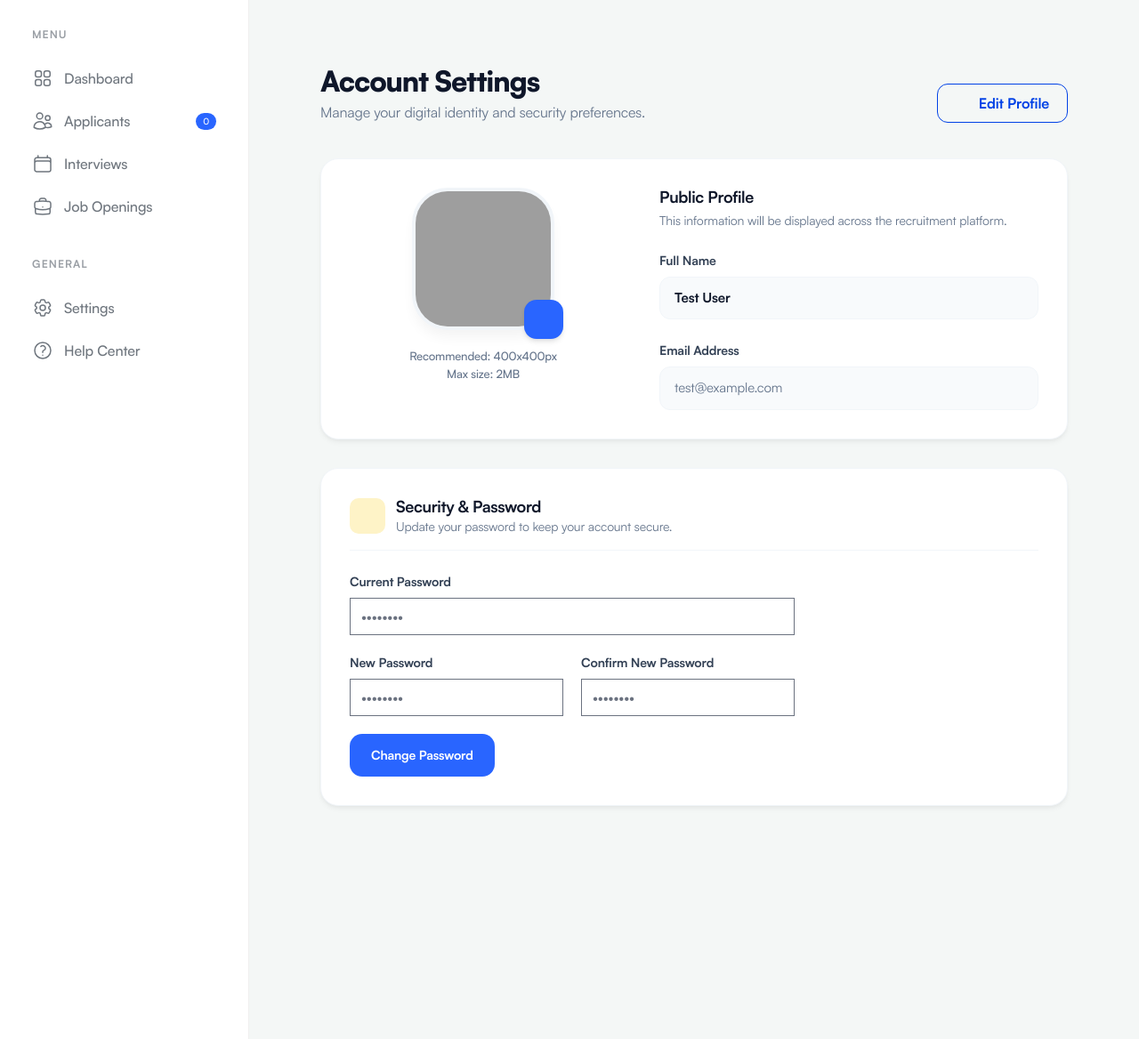
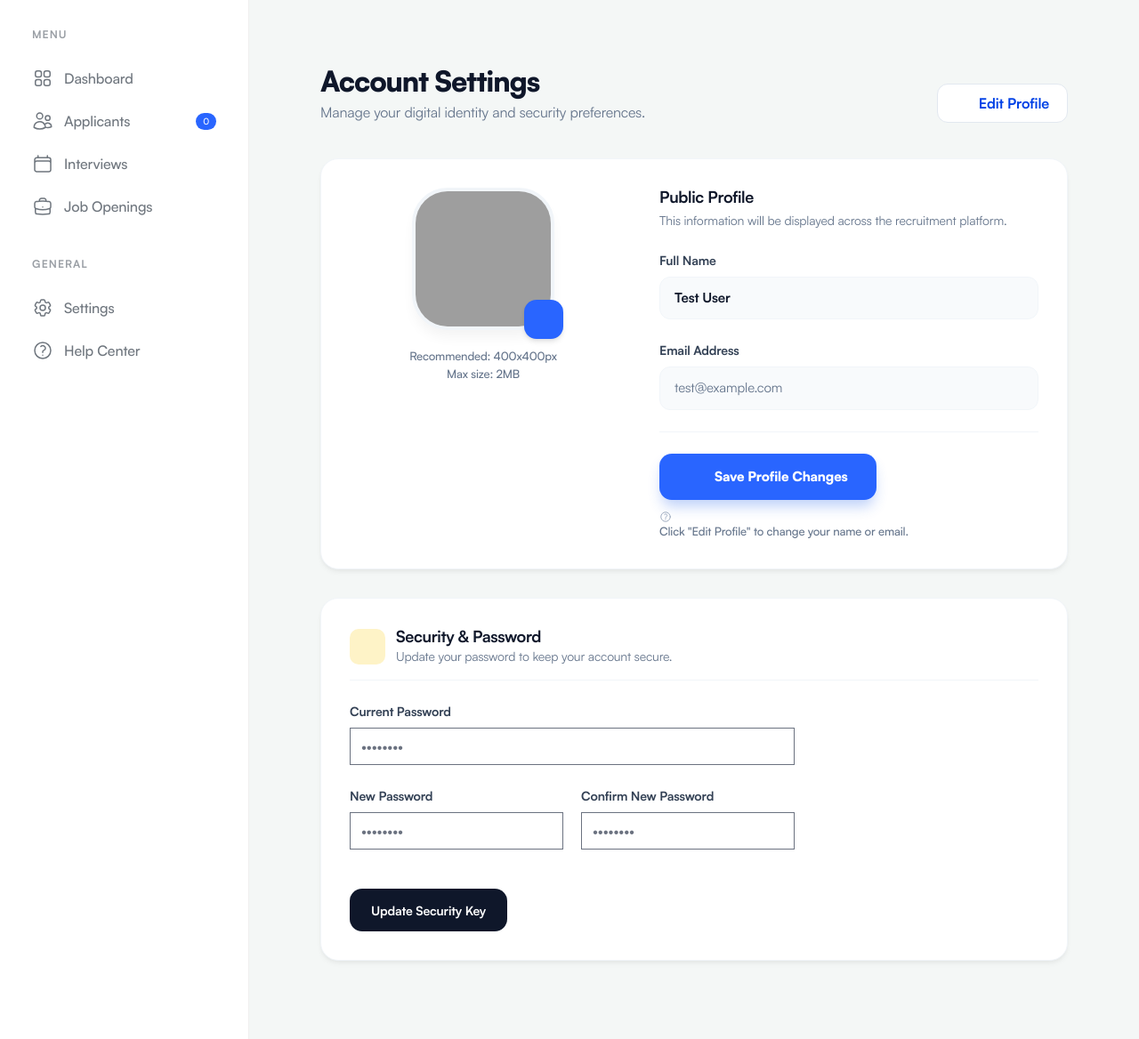
Before and after one commit to KayZee52/CMFI-website, a Laravel app: page /profile in a window 1280 px wide. Shown: the part 98-1266 px from the top of the page at 89% size. Run offline with Laravel 12, Linux system fonts and the light colour scheme; a user stored in the database is signed in; data comes from the database, SQL or seed files in the repository; data that the repository does not hold is empty; style sheets or scripts are compiled from the project's sources; grey boxes are pictures that could not be loaded.

Commit message:
refactor: consolidate profile update form and enhance UI with status notifications and improved edit toggling

```diff
--- a/ui_forclone/recruitment-app/resources/views/profile/edit.blade.php
+++ b/ui_forclone/recruitment-app/resources/views/profile/edit.blade.php
@@ -7,20 +7,27 @@
             <h1 style="font-size: 32px; font-weight: 800; color: #0F172A; letter-spacing: -0.03em;">Account Settings</h1>
             <p style="color: #64748B; font-size: 16px; margin-top: 4px;">Manage your digital identity and security preferences.</p>
         </div>
-        <button type="button" @click="editing = !editing" class="btn-secondary" style="height: 44px; padding: 0 20px; border-radius: 12px; font-weight: 700; display: flex; align-items: center; gap: 8px;">
+        <div class="flex items-center gap-3">
+            @if (session('status') === 'profile-updated' || session('status') === 'password-updated')
+                <div x-data="{ show: true }" x-show="show" x-transition x-init="setTimeout(() => show = false, 3000)" style="display: flex; align-items: center; gap: 8px; background: #ECFDF5; color: #065F46; padding: 10px 16px; border-radius: 12px; font-size: 14px; font-weight: 600; border: 1px solid #A7F3D0;">
+                    <x-icon name="check" style="width: 18px; height: 18px;" />
+                    {{ session('status') === 'profile-updated' ? 'Profile updated successfully' : 'Password updated successfully' }}
+                </div>
+            @endif
+            <button type="button" @click="editing = !editing" class="btn-secondary" style="height: 44px; padding: 0 20px; border-radius: 12px; font-weight: 700; display: flex; align-items: center; gap: 8px; border: 1.5px solid #E2E8F0; background: #fff;">
                 <x-icon name="edit" style="width: 18px; height: 18px;" x-show="!editing" />
                 <x-icon name="close" style="width: 18px; height: 18px;" x-show="editing" />
                 <span x-text="editing ? 'Cancel' : 'Edit Profile'"></span>
             </button>
         </div>
+    </div>
 
-    <form method="post" action="{{ route('profile.update') }}" enctype="multipart/form-data" class="space-y-8">
+    <!-- Profile Information Form -->
+    <form id="profile-info-form" method="post" action="{{ route('profile.update') }}" enctype="multipart/form-data" class="space-y-8">
         @csrf
         @method('patch')
 
-        <!-- Profile Block -->
         <div class="profile-card" style="display: grid; grid-template-columns: 300px 1fr; gap: 48px; align-items: start;">
-            <!-- Left: Avatar Upload -->
             <div style="text-align: center;">
                 <div style="position: relative; display: inline-block; margin-bottom: 20px;">
                     <div style="width: 160px; height: 160px; border-radius: 40px; overflow: hidden; border: 4px solid #F1F5F9; background: #F8FAFC; box-shadow: 0 10px 15px -3px rgba(0,0,0,0.05);">
@@ -31,13 +38,13 @@
                     </div>
                     <label for="avatar-input" style="position: absolute; bottom: -10px; right: -10px; width: 44px; height: 44px; background: var(--primary); border-radius: 14px; display: flex; align-items: center; justify-content: center; cursor: pointer; color: white; box-shadow: 0 4px 6px -1px rgba(0,0,0,0.1), 0 2px 4px -1px rgba(0,0,0,0.06); transition: transform 0.2s;" onmouseover="this.style.transform='scale(1.1)'" onmouseout="this.style.transform='scale(1)'">
                         <x-icon name="camera" style="width: 20px; height: 20px;" />
-                        <input type="file" id="avatar-input" name="avatar" class="hidden" accept="image/*" onchange="document.getElementById('avatar-preview').src = window.URL.createObjectURL(this.files[0])">
+                        <input type="file" id="avatar-input" name="avatar" class="hidden" accept="image/*"
+                               onchange="document.getElementById('avatar-preview').src = window.URL.createObjectURL(this.files[0]); editing = true;">
                     </label>
                 </div>
                 <div style="font-size: 13px; color: #64748B; font-weight: 500;">Recommended: 400x400px<br>Max size: 2MB</div>
             </div>
 
-            <!-- Right: Details -->
             <div class="space-y-6">
                 <div>
                     <h3 class="profile-section-title" style="margin-bottom: 4px;">Public Profile</h3>
@@ -49,7 +56,7 @@
                     <div x-show="!editing" style="padding: 12px 16px; background: #F8FAFC; border-radius: 12px; border: 1.5px solid #F1F5F9; color: #0F172A; font-weight: 600; font-size: 15px;">
                         {{ $user->name }}
                     </div>
-                    <input x-show="editing" id="name" name="name" type="text" class="form-input" value="{{ old('name', $user->name) }}" required autofocus />
+                    <input x-show="editing" id="name" name="name" type="text" class="form-input" value="{{ old('name', $user->name) }}" required />
                 </div>
 
                 <div class="form-group">
@@ -60,21 +67,22 @@
                     <input x-show="editing" id="email" name="email" type="email" class="form-input" value="{{ old('email', $user->email) }}" required />
                 </div>
 
-                <div x-show="editing" x-transition class="flex items-center gap-4" style="padding-top: 12px;">
-                    <button type="submit" class="btn-primary" style="height: 48px; border-radius: 14px; font-weight: 700;">
-                        Update Information
+                <div style="padding-top: 24px; border-top: 1px solid #F1F5F9; margin-top: 24px;">
+                    <button type="submit" class="btn-primary" style="height: 52px; padding: 0 32px; border-radius: 14px; font-weight: 800; font-size: 15px; box-shadow: 0 10px 15px -3px rgba(37, 99, 235, 0.3); display: inline-flex; align-items: center; justify-content: center; gap: 10px; width: auto; white-space: nowrap;">
+                        <x-icon name="check" style="width: 20px; height: 20px;" />
+                        Save Profile Changes
                     </button>
-                    @if (session('status') === 'profile-updated')
-                        <span x-data="{ show: true }" x-show="show" x-transition x-init="setTimeout(() => show = false, 3000)" style="color: #10B981; font-size: 14px; font-weight: 600;">
-                            Saved successfully.
-                        </span>
-                    @endif
+                    <p x-show="!editing" style="font-size: 13px; color: #64748B; margin-top: 12px; font-weight: 500; display: flex; align-items: center; gap: 6px;">
+                        <x-icon name="help" style="width: 14px; height: 14px; color: #94A3B8;" />
+                        Click "Edit Profile" to change your name or email.
+                    </p>
                 </div>
             </div>
         </div>
+    </form>
 
-        <!-- Security Block -->
-        <div class="profile-card">
+    <!-- Security/Password Form -->
+    <div class="profile-card" style="margin-top: 32px;">
         <div style="display: flex; align-items: center; gap: 12px; margin-bottom: 24px; padding-bottom: 16px; border-bottom: 1px solid #F1F5F9;">
             <div style="width: 40px; height: 40px; background: #FEF3C7; border-radius: 10px; display: flex; align-items: center; justify-content: center; color: #D97706;">
                 <x-icon name="shield" style="width: 24px; height: 24px;" />
@@ -86,32 +94,37 @@
         </div>
 
         <div style="max-width: 500px;">
-                <form method="post" action="{{ route('password.update') }}" class="space-y-6">
+            <form id="password-update-form" method="post" action="{{ route('password.update') }}" class="space-y-6">
                 @csrf
                 @method('put')
 
                 <div class="form-group">
                     <label class="form-label">Current Password</label>
-                        <input name="current_password" type="password" class="form-input" placeholder="••••••••" />
+                    <input name="current_password" type="password" class="form-input" placeholder="••••••••" required />
+                    @if($errors->updatePassword->get('current_password'))
+                        <p style="color: #EF4444; font-size: 12px; margin-top: 4px;">{{ $errors->updatePassword->first('current_password') }}</p>
+                    @endif
                 </div>
 
                 <div style="display: grid; grid-template-columns: 1fr 1fr; gap: 20px;">
                     <div class="form-group">
                         <label class="form-label">New Password</label>
-                            <input name="password" type="password" class="form-input" placeholder="••••••••" />
+                        <input name="password" type="password" class="form-input" placeholder="••••••••" required />
+                        @if($errors->updatePassword->get('password'))
+                            <p style="color: #EF4444; font-size: 12px; margin-top: 4px;">{{ $errors->updatePassword->first('password') }}</p>
+                        @endif
                     </div>
                     <div class="form-group">
                         <label class="form-label">Confirm New Password</label>
-                            <input name="password_confirmation" type="password" class="form-input" placeholder="••••••••" />
+                        <input name="password_confirmation" type="password" class="form-input" placeholder="••••••••" required />
                     </div>
                 </div>
 
-                    <button type="submit" class="btn-primary" style="height: 48px; border-radius: 14px; font-weight: 700;">
-                        Change Password
+                <button type="submit" class="btn-primary" style="height: 48px; border-radius: 14px; font-weight: 700; background: #0F172A;">
+                    Update Security Key
                 </button>
             </form>
         </div>
     </div>
-    </form>
 </div>
 @endsection
--- a/ui_forclone/recruitment-app/routes/web.php
+++ b/ui_forclone/recruitment-app/routes/web.php
@@ -34,7 +34,7 @@ Route::middleware(['auth', 'verified'])->group(function () {
 
 Route::middleware('auth')->group(function () {
     Route::get('/profile', [ProfileController::class, 'edit'])->name('profile.edit');
-    Route::patch('/profile', [ProfileController::class, 'update'])->name('profile.update');
+    Route::match(['patch', 'put'], '/profile', [ProfileController::class, 'update'])->name('profile.update');
     Route::delete('/profile', [ProfileController::class, 'destroy'])->name('profile.destroy');
 });
 
```
Lines whose indentation alone changed are shown as unchanged.
